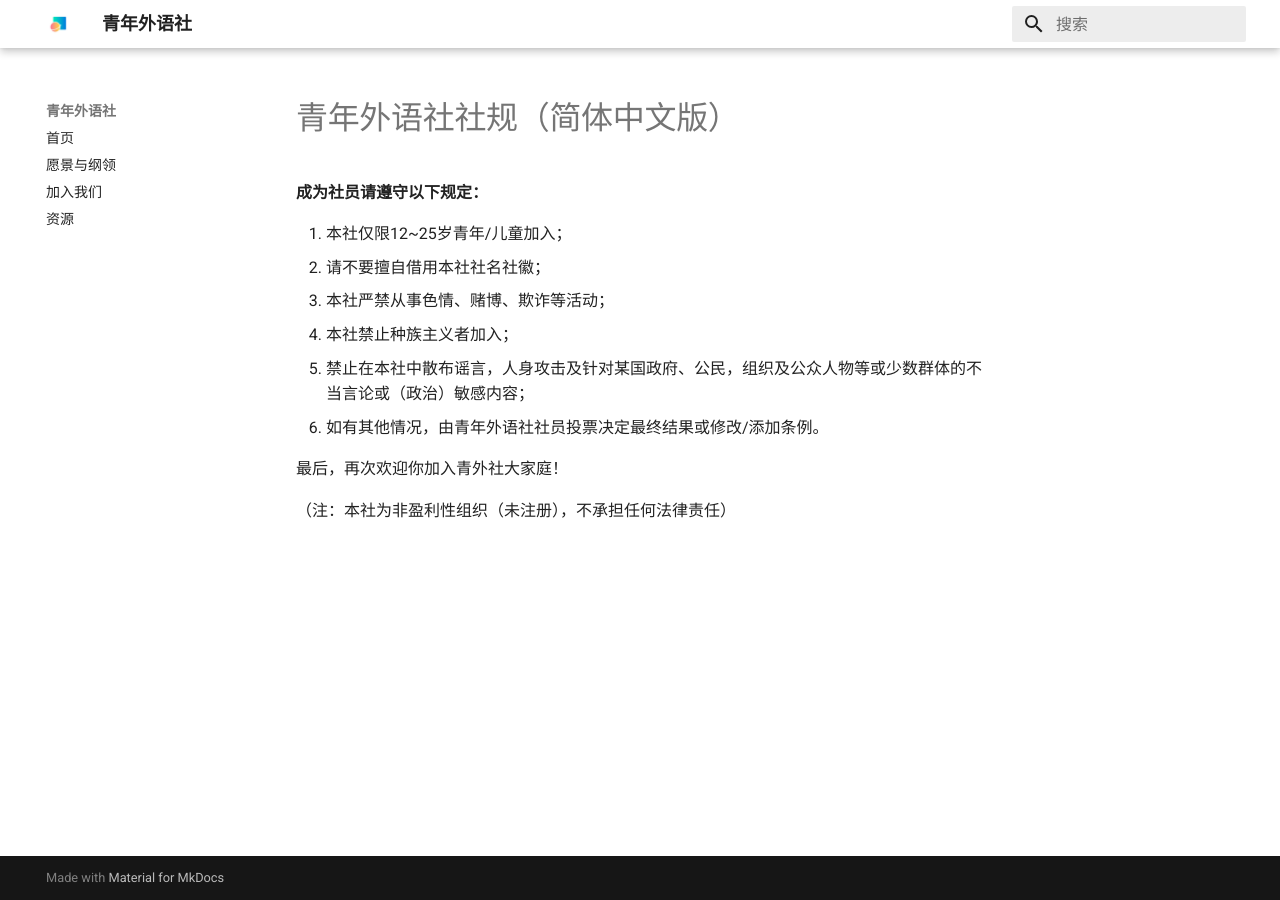
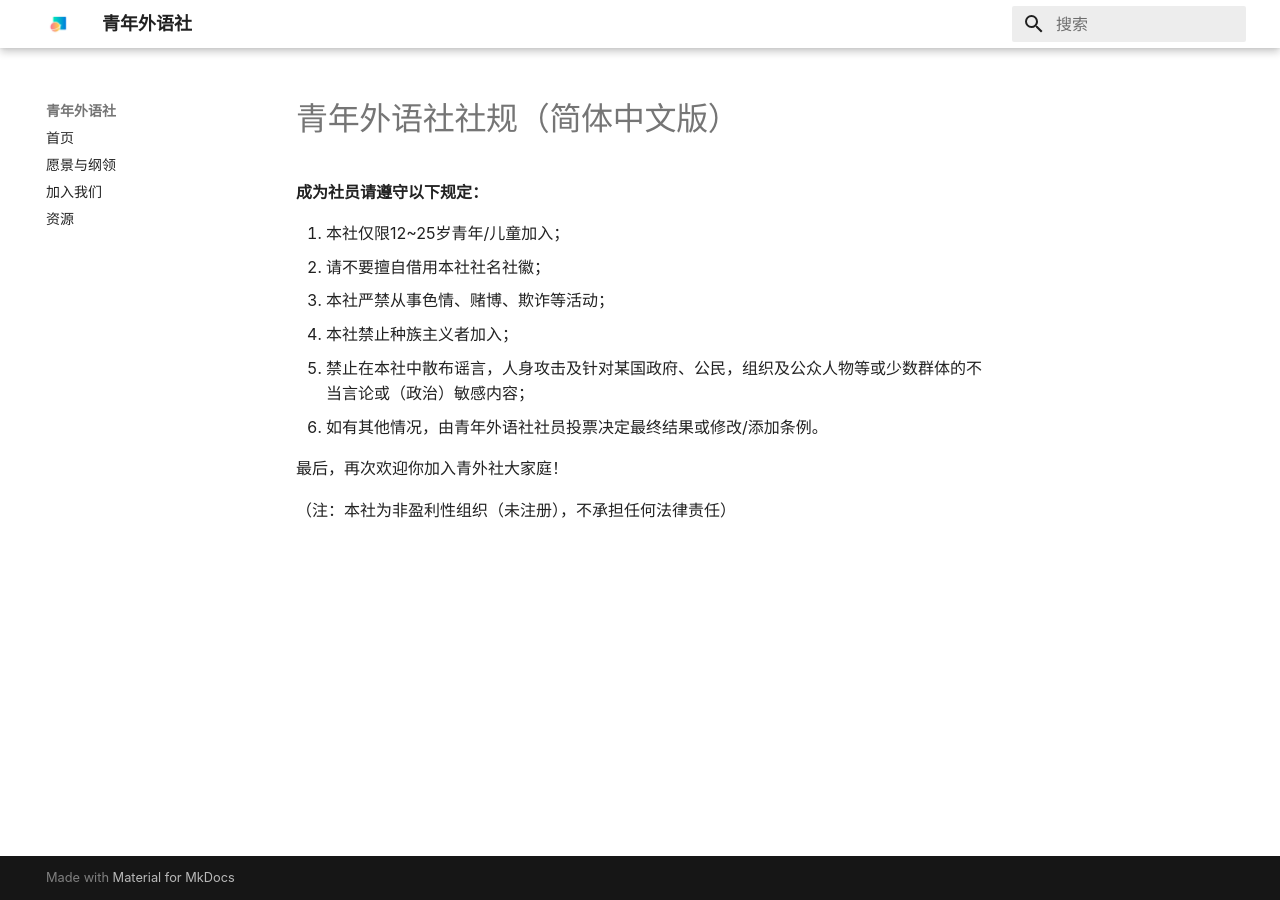
Before and after one commit to youthlanguageorganization/youthlanguageorganization.github.io, an MkDocs documentation site: the page built from docs/rules/zh-cn.md, in a window 1280 px wide. Built offline with MkDocs 1.6.1 and Material for MkDocs 9.7.7, drawn with Linux system fonts in a browser that asks for light colours.

Commit message:
禁用Roboto字体

```diff
--- a/mkdocs.yml
+++ b/mkdocs.yml
@@ -3,6 +3,7 @@ theme:
     name: material
     language: zh
     logo: images/logo.jpg
+    font: false
     palette:
         primary: white
         accent: blue
```
